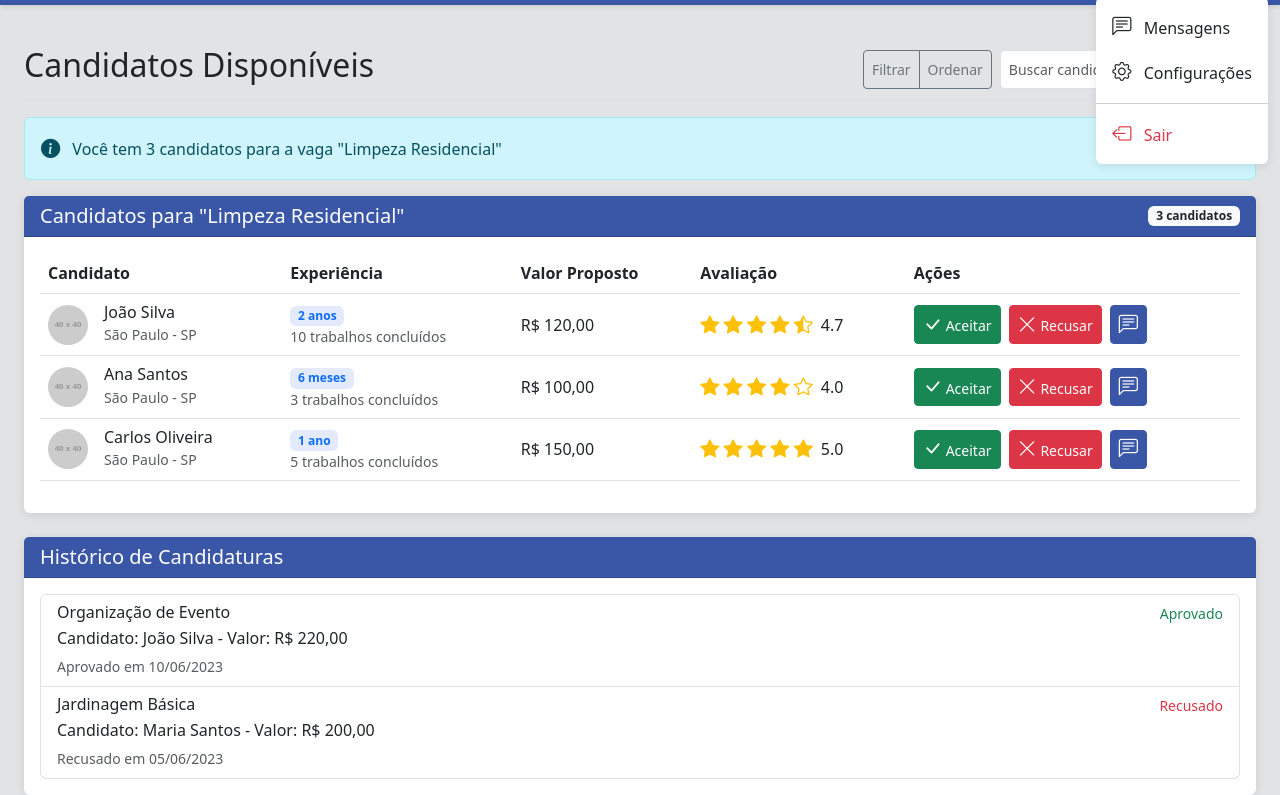
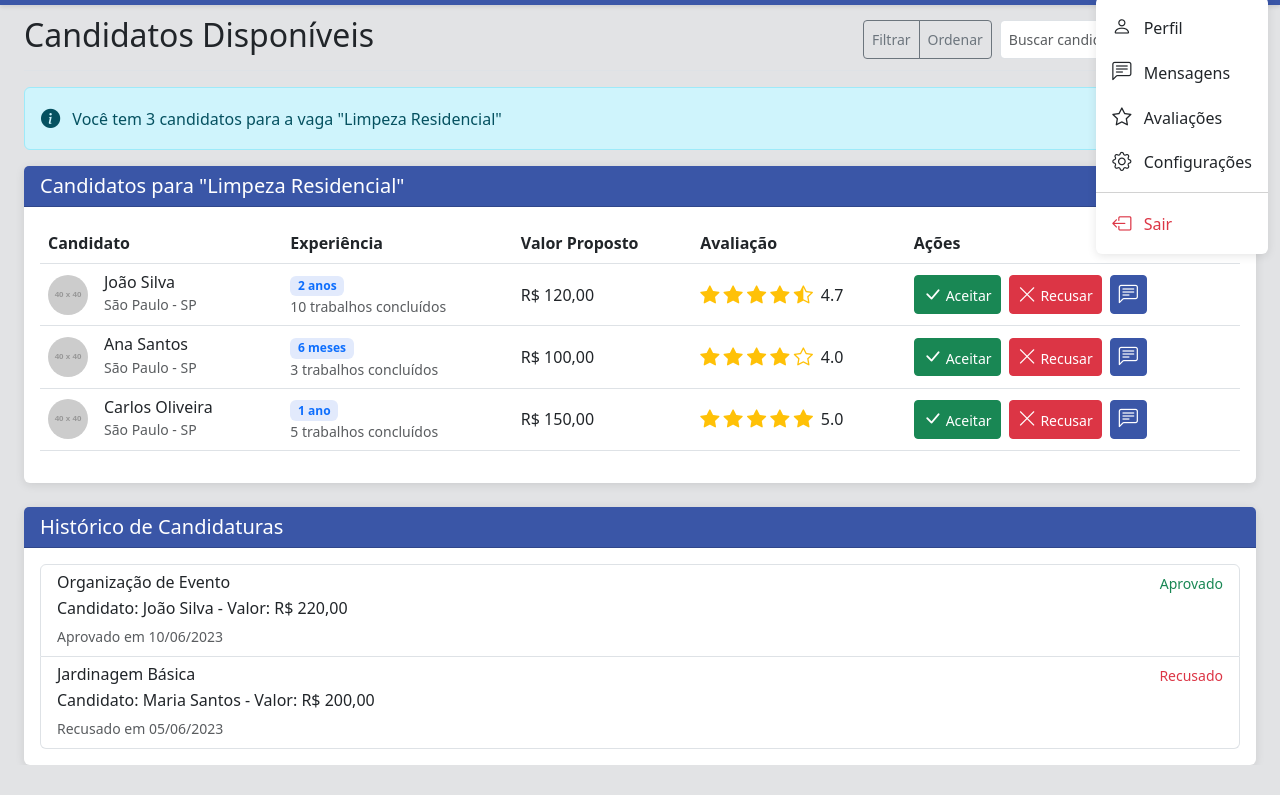
Before and after one commit to Working003/FastWork, a plain HTML site: page interfaces/candidatos/index.html in a window 1280 px wide. Both pictures are taken after a click on the button "João Silva". Shown: the part 61-856 px from the top of the page. After the commit the page ends 826 px from the top, so only its background shows below. Drawn offline with nearby package versions, Linux system fonts and the light colour scheme; placeholder pictures from the web are drawn by us.

Commit message:
adição de "Perfil"

```diff
--- a/interfaces/Meus-trabalhos/style.css
+++ b/interfaces/Meus-trabalhos/style.css
@@ -11,7 +11,7 @@
 /* Estilos gerais */
 body {
     background-color: #f8f9fa;
-    padding-top: 75px; /* Espaço para o navbar fixo */
+    padding-top: 45px; /* Espaço para o navbar fixo */
 }
 
 /* Navbar */
--- a/interfaces/avaliacao/style.css
+++ b/interfaces/avaliacao/style.css
@@ -11,7 +11,6 @@
 /* Estilos gerais */
 body {
     background-color: #f8f9fa;
-    padding-top: 75px; /* Espaço para o navbar fixo */
 }
 
 /* Navbar */
--- a/interfaces/cadastro/style.css
+++ b/interfaces/cadastro/style.css
@@ -11,7 +11,6 @@
 /* Estilos gerais */
 body {
     background-color: #f8f9fa;
-    padding-top: 75px; /* Espaço para o navbar fixo */
 }
 
 /* Navbar */
--- a/interfaces/candidatos/index.html
+++ b/interfaces/candidatos/index.html
@@ -54,7 +54,9 @@
                             João Silva
                         </a>
                         <ul class="dropdown-menu dropdown-menu-end">
+                            <li><a class="dropdown-item" href="#"><i class="bi bi-person me-2"></i> Perfil</a></li>
                             <li><a class="dropdown-item" href="#"><i class="bi bi-chat-left-text me-2"></i> Mensagens</a></li>
+                            <li><a class="dropdown-item" href="#"><i class="bi bi-star me-2"></i> Avaliações</a></li>
                             <li><a class="dropdown-item" href="#"><i class="bi bi-gear me-2"></i> Configurações</a></li>
                             <li><hr class="dropdown-divider"></li>
                             <li><a class="dropdown-item text-danger" href="../../index.html"><i class="bi bi-box-arrow-left me-2"></i> Sair</a></li>
--- a/interfaces/candidatos/style.css
+++ b/interfaces/candidatos/style.css
@@ -11,7 +11,7 @@
 /* Estilos gerais */
 body {
     background-color: #f8f9fa;
-    padding-top: 75px; /* Espaço para o navbar fixo */
+    padding-top: 45px; /* Espaço para o navbar fixo */
 }
 
 /* Navbar */
--- a/interfaces/login/style.css
+++ b/interfaces/login/style.css
@@ -11,7 +11,7 @@
 /* Estilos gerais */
 body {
     background-color: #f8f9fa;
-    padding-top: 75px; /* Espaço para o navbar fixo */
+
 }
 
 /* Navbar */
--- a/interfaces/tela_inicio/style.css
+++ b/interfaces/tela_inicio/style.css
@@ -11,7 +11,7 @@
 /* Estilos gerais */
 body {
     background-color: #f8f9fa;
-    padding-top: 75px; /* Espaço para o navbar fixo */
+
 }
 
 /* Navbar */
--- a/interfaces/trabalhos-disponiveis/style.css
+++ b/interfaces/trabalhos-disponiveis/style.css
@@ -11,7 +11,7 @@
 /* Estilos gerais */
 body {
     background-color: #f8f9fa;
-    padding-top: 75px; /* Espaço para o navbar fixo */
+    padding-top: 45px; /* Espaço para o navbar fixo */
 }
 
 /* Navbar */
```
Also changed, not shown: interfaces/Meus-trabalhos/index.html (+3 -0 lines), interfaces/dashboard/index.html (+4 -3 lines), interfaces/trabalhos-disponiveis/index.html (+1 -0 lines).
